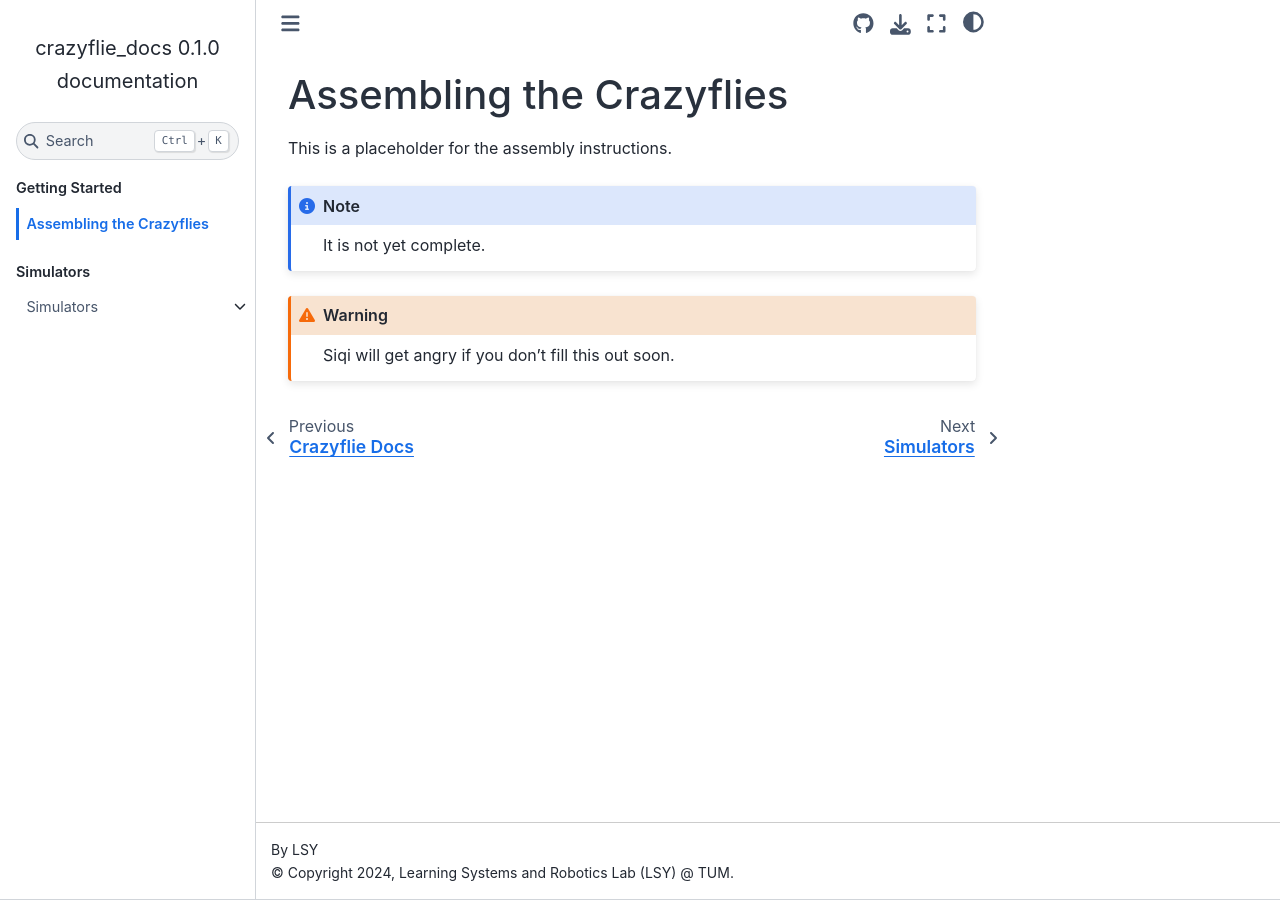
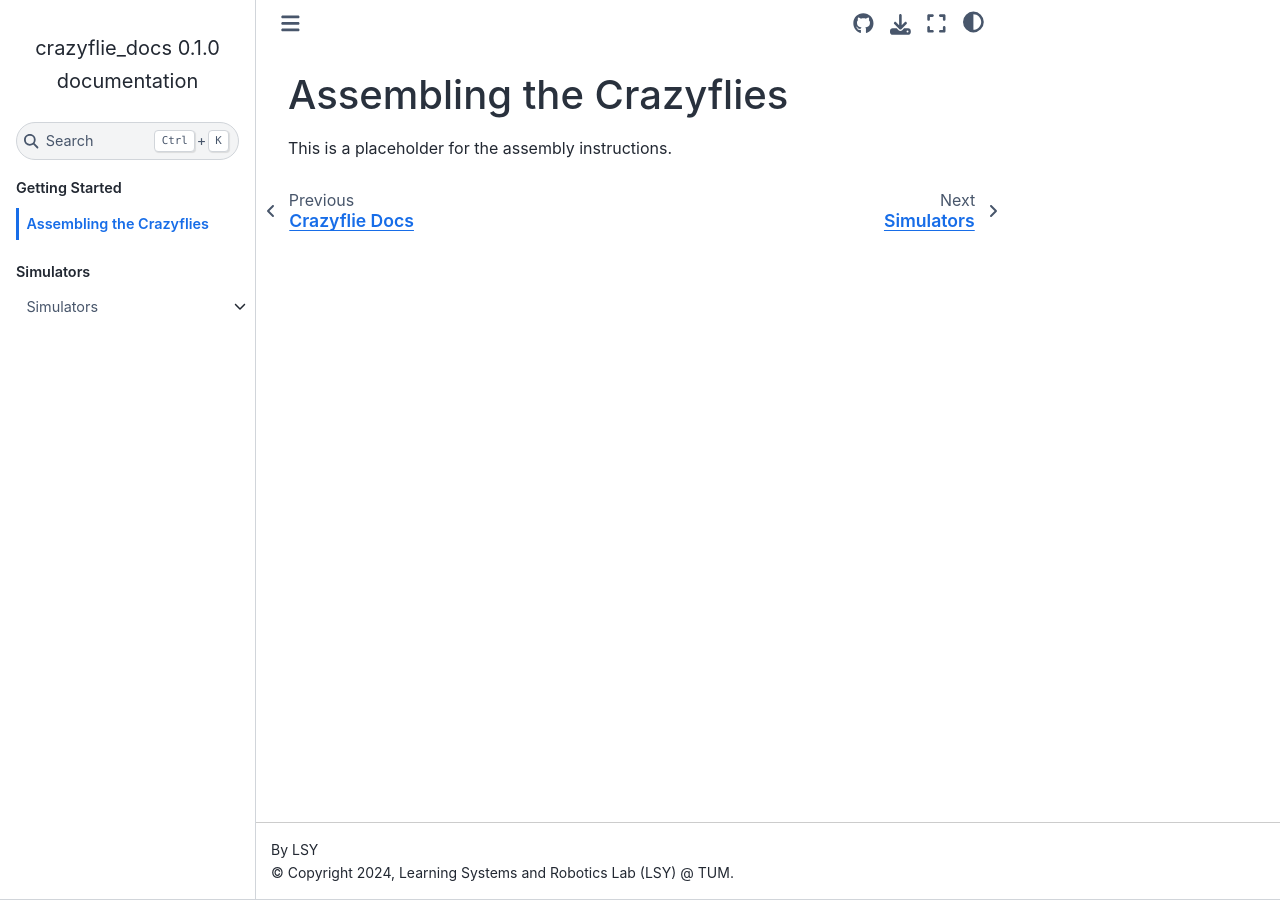
Before and after one commit to utiasDSL/crazyflie_docs, a Sphinx documentation site: the page built from docs/getting_started/assembly.rst, in a window 1280 px wide. Built offline with Sphinx 7.4.7 and the Sphinx Book theme 1.1.4, drawn with Linux system fonts in a browser that asks for light colours; part of the change alters nothing that is shown.

```diff
--- a/docs/getting_started/assembly.rst
+++ b/docs/getting_started/assembly.rst
@@ -6,8 +6,8 @@ This is a placeholder for the assembly instructions.
 .. todo:: Add assembly instructions.
 
 
-.. note::
-    It is not yet complete.
+.. .. note::
+..     It is not yet complete.
 
-.. warning::
-    Siqi will get angry if you don't fill this out soon.
+.. .. warning::
+..     Siqi will get angry if you don't fill this out soon.
```
